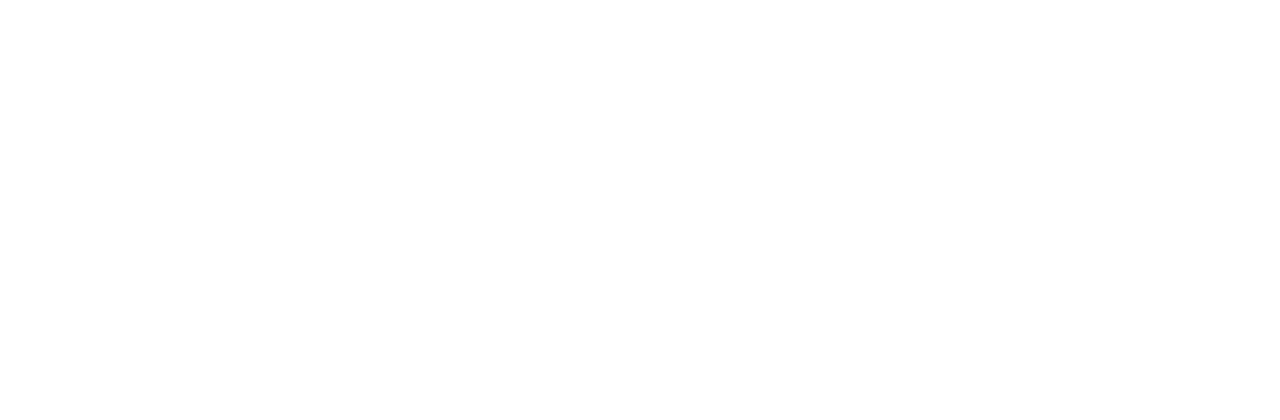
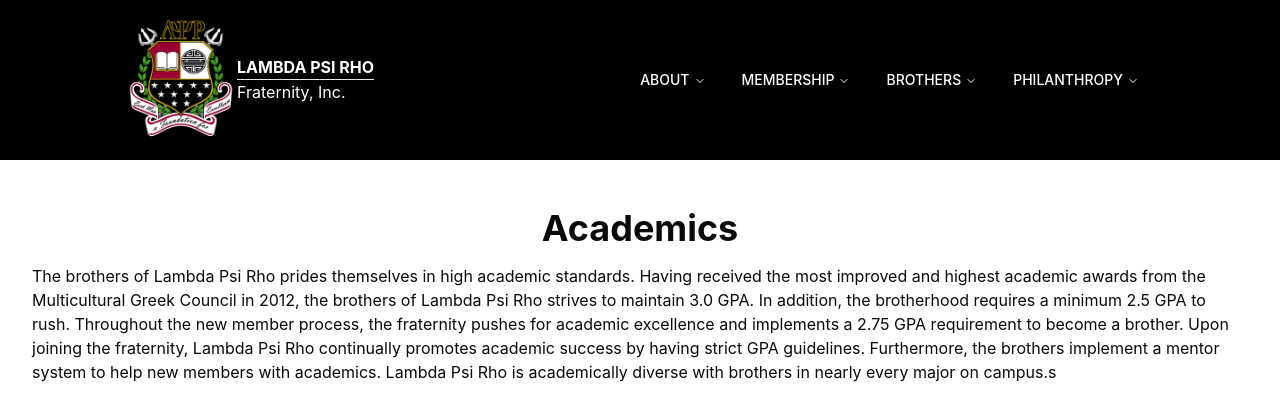
Before and after one commit to keanu-a/lpr-website, a React (Vite) app: page /academics in a window 1280 px wide. Before the commit this address had no page. Shown: the top 420 px of the page. Built offline with nearby package versions, Linux system fonts and the light colour scheme.

Commit message:
Added academics page

```diff
--- a/src/main.tsx
+++ b/src/main.tsx
@@ -8,6 +8,7 @@
 
 import './index.css';
 import FoundingChapter from './pages/FoundingChapter.tsx';
+import Academics from './pages/Academics.tsx';
 
 createRoot(document.getElementById('root')!).render(
   <StrictMode>
@@ -17,6 +18,7 @@
 
         <Route element={<PageLayout />}>
           <Route path="about-us" element={<About />} />
+          <Route path="academics" element={<Academics />} />
           <Route path="founding-chapter" element={<FoundingChapter />} />
         </Route>
       </Routes>
--- /dev/null
+++ b/src/pages/Academics.tsx
@@ -0,0 +1,23 @@
+export default function Academics() {
+  return (
+    <div className="px-8 py-8">
+      <h1 className="flex justify-center text-2xl mt-4 font-bold md:text-4xl">
+        Academics
+      </h1>
+
+      <p className="mt-4">
+        The brothers of Lambda Psi Rho prides themselves in high academic
+        standards. Having received the most improved and highest academic awards
+        from the Multicultural Greek Council in 2012, the brothers of Lambda Psi
+        Rho strives to maintain 3.0 GPA. In addition, the brotherhood requires a
+        minimum 2.5 GPA to rush. Throughout the new member process, the
+        fraternity pushes for academic excellence and implements a 2.75 GPA
+        requirement to become a brother. Upon joining the fraternity, Lambda Psi
+        Rho continually promotes academic success by having strict GPA
+        guidelines. Furthermore, the brothers implement a mentor system to help
+        new members with academics. Lambda Psi Rho is academically diverse with
+        brothers in nearly every major on campus.s
+      </p>
+    </div>
+  );
+}
```
